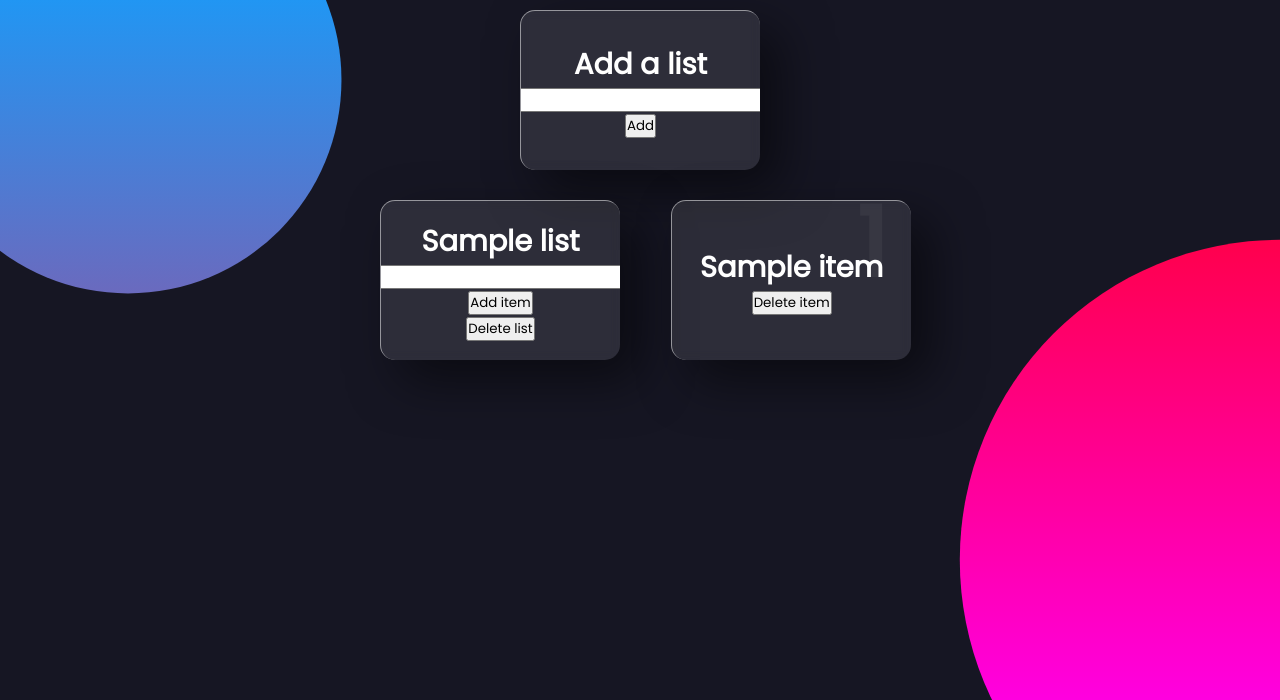
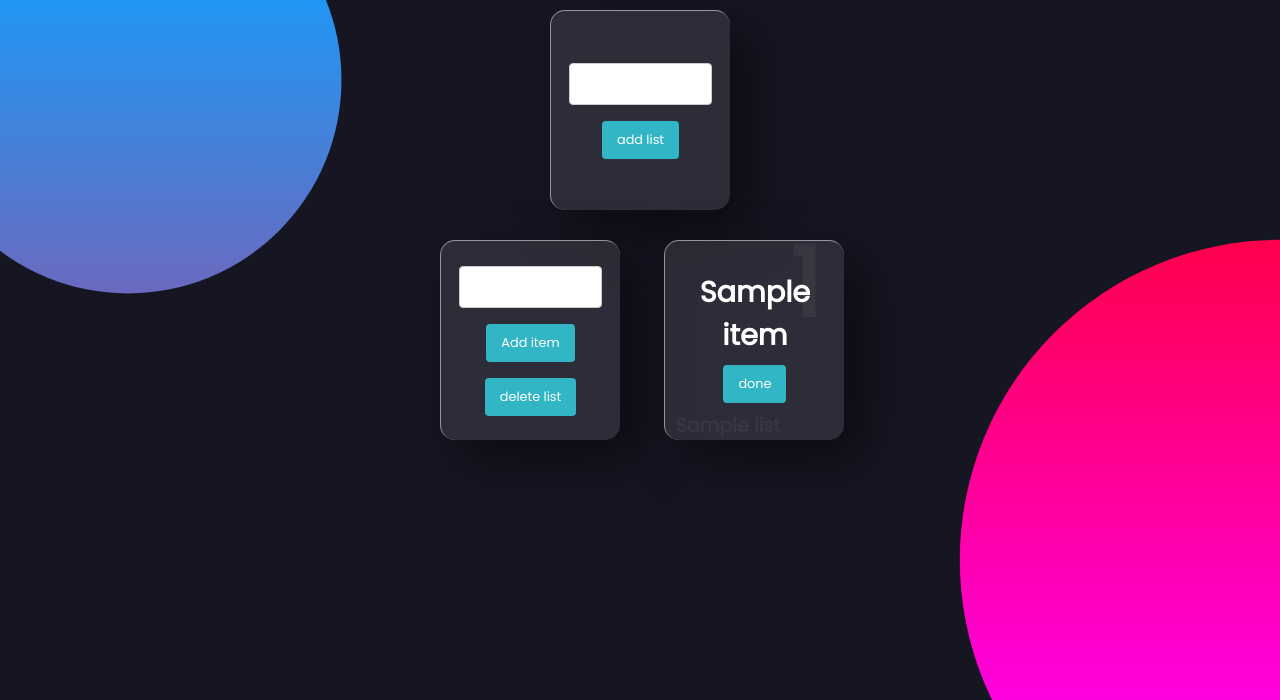
Before and after one commit to devjolt/task_planner, a Django app: template templates/todo_cookies/todo_multi.html in a window 1280 px wide. Shown: the top 700 px of the page. Run offline with Django 3.2, Linux system fonts and the light colour scheme; the template is opened without the code that fills it: most values are stand-ins (such as "Sample title", 1, 10 or a date in 2020).

Commit message:
improved interface

```diff
--- a/templates/todo_cookies/todo_multi.html
+++ b/templates/todo_cookies/todo_multi.html
@@ -70,9 +70,9 @@ todo-grid{
   @media only screen and (min-width: 981px) {
     .todo-grid {
       display: grid;
-      grid-template-columns: auto auto auto auto;
-      grid-column-gap: 2%;
-      grid-row-gap: 20px;
+      grid-template-columns: auto auto auto auto auto auto;
+      grid-column-gap: 1%;
+      grid-row-gap: 10;
     }
     .todo-grid > div {
       padding: 10px;
@@ -92,8 +92,8 @@ todo-grid{
 .container .card
 {
     position: relative;
-    width: 240px;
-    height: 160px;
+    width: 180px;
+    height: 200px;
     margin: 10px;
     box-shadow: 20px 20px 50px rgba(0,0,0,0.5);
     border-radius: 15px;
@@ -127,6 +127,15 @@ todo-grid{
     color:#fff;
     z-index:1;
 }
+.container .card .content h4
+{
+    position: absolute;
+    bottom: 0px;
+    left: 10px;
+    font-size:1.2em;
+    color: rgba(255, 255, 255, 0.05);
+    pointer-events: none;
+}
 .container .card .content p
 {
     font-size:1em;
@@ -146,6 +155,33 @@ todo-grid{
     font-weight: 500;
 }
 
+input[type=text], select {
+  width: 90%;
+  padding: 10px 15px;
+  margin: 8px 0;
+  display: inline-block;
+  border: 1px solid #ccc;
+  border-radius: 4px;
+  box-sizing: border-box;
+}
+
+input[type=submit] {
+  width: flex;
+  background-color: #32b5c4;
+  color: white;
+  padding: 10px 15px;
+  margin: 8px 0;
+  border: none;
+  border-radius: 4px;
+  cursor: pointer;
+  font-size: 0.8em;
+}
+
+input[type=submit]:hover {
+  background-color: #45a049;
+
+}
+
 
         </style>
         {% load static %}
@@ -157,11 +193,10 @@ todo-grid{
             <div class = 'container'>
                 <div class = 'card'>
                     <div class = 'content'>
-                        <h3>Add a list</h3>
                         <form method=post>
                             {% csrf_token %}
                             <input type='text' name='create_list'>
-                            <input action = '/' type="submit" value = "Add">
+                            <input action = '/' type="submit" value = "add list">
                         </form>
                     </div>
                 </div>
@@ -177,7 +212,6 @@ todo-grid{
                 <div class = 'container'>
                     <div class = 'card'>
                         <div class = 'content'>
-                            <h3>{{list.list_name}}</h3>
                             <form method=post>
                                 {% csrf_token %}
                                 <input type='text' name='aD{{list.list_name}}'>
@@ -186,7 +220,7 @@ todo-grid{
 
                             <form method=post>
                                 {% csrf_token %}
-                                <input name='dL{{list.list_name}}' action = '/' type="submit" value = "Delete list">
+                                <input name='dL{{list.list_name}}' action = '/' type="submit" value = "delete list">
                             </form>
                         </div>
                     </div>
@@ -195,7 +229,8 @@ todo-grid{
                 <div class = 'container'>
                     <div class = 'card'>
                     <div class = 'content'>
-                            <h3>Nothing here... add something!</h3>
+                            <h3>....add something!</h3>
+                            <h4>{{list.list_name}}</h4>
                         </div>
                     </div>
                 </div>
@@ -208,8 +243,9 @@ todo-grid{
                             <h3>{{pair.item}}</h3>
                             <form method=post>
                                 {% csrf_token %}
-                                <input name='dI{{pair.item}}?{{list.list_name}}' action = '/' type="submit" value = "Delete item">
+                                <input name='dI{{pair.item}}?{{list.list_name}}' action = '/' type="submit" value = "done">
                             </form>
+                            <h4>{{list.list_name}}</h4>
                         </div>
                     </div>
                 </div>
--- a/views.py
+++ b/views.py
@@ -1,6 +1,5 @@
 from django.shortcuts import render
 from django.http import HttpResponse, HttpResponseRedirect
-from django.shortcuts import render
 # Create your views here.
 import re
 
@@ -110,7 +109,7 @@ def multi_category_todo(request):
         context = {'lists':[]}
         if request.COOKIES:
             for key, value in request.COOKIES.items():#make contents into list format
-                if key == 'csrftoken':
+                if key in ['csrftoken', '_ga', '_gid', '_gat']:
                     pass
                 elif len(value) > 2:#if len(contents) > 2:
                     todo_list = value.split(',')
```
